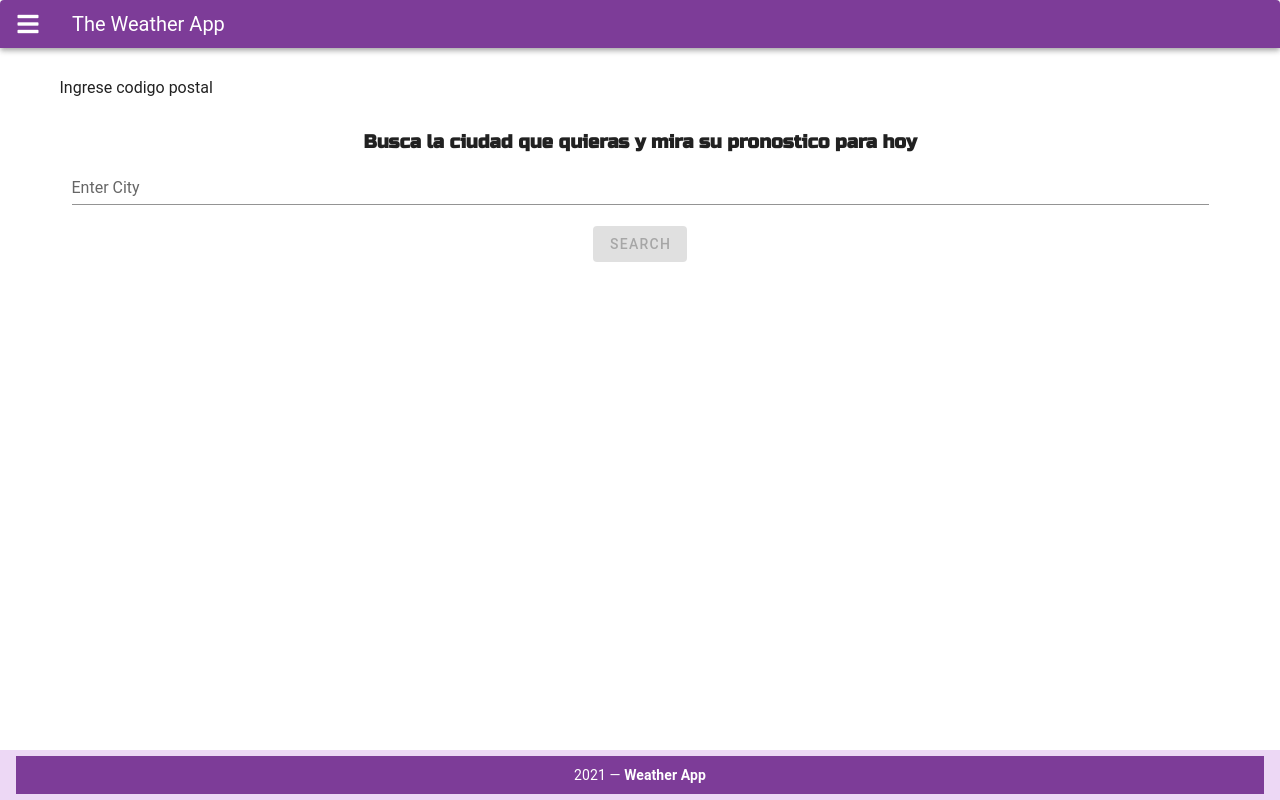
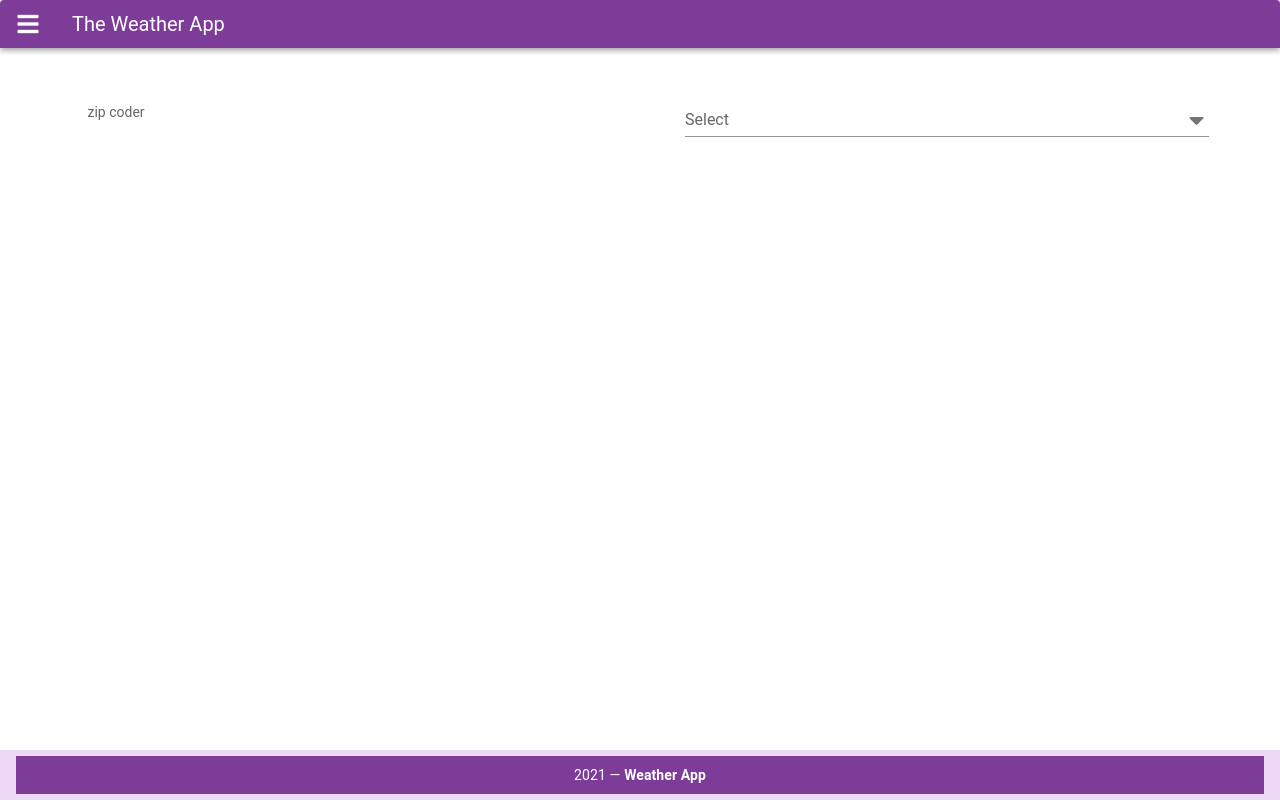
Before and after one commit to cecidragonetti94/weatherApp, a Vue app: page /zipCode in a window 1280 px wide. Built offline with nearby package versions, Linux system fonts and the light colour scheme; no server answers; a small style sheet from the web is missing.

Commit message:
refactor

```diff
--- a/src/components/CityZipCode.vue
+++ b/src/components/CityZipCode.vue
@@ -1,10 +1,60 @@
-.<template>
 
+  <template>
+  <v-container fluid>
+    <v-row align="center">
+      <v-col cols="6">
+        <v-subheader>
+          zip coder
+        </v-subheader>
+      </v-col>
+      <v-col cols="6">
+        <v-select
+          v-model="e1"
+          :items="e3"
+          menu-props="auto"
+          label="Select"
+          hide-details
+          prepend-icon="mdi-map"
+          single-line
+        ></v-select>
+      </v-col>
+
+    </v-row>
+  </v-container>
 </template>
+
 
 <script>
 export default {
 
+    data () {
+      return {
+        e1: 'Florida',
+        e2: 'Texas',
+        e3: ['94040'],
+        e4: null,
+        states: [
+          'Alabama', 'Alaska', 'American Samoa', 'Arizona',
+          'Arkansas', 'California', 'Colorado', 'Connecticut',
+          'Delaware', 'District of Columbia', 'Federated States of Micronesia',
+          'Florida', 'Georgia', 'Guam', 'Hawaii', 'Idaho',
+          'Illinois', 'Indiana', 'Iowa', 'Kansas', 'Kentucky',
+          'Louisiana', 'Maine', 'Marshall Islands', 'Maryland',
+          'Massachusetts', 'Michigan', 'Minnesota', 'Mississippi',
+          'Missouri', 'Montana', 'Nebraska', 'Nevada',
+          'New Hampshire', 'New Jersey', 'New Mexico', 'New York',
+          'North Carolina', 'North Dakota', 'Northern Mariana Islands', 'Ohio',
+          'Oklahoma', 'Oregon', 'Palau', 'Pennsylvania', 'Puerto Rico',
+          'Rhode Island', 'South Carolina', 'South Dakota', 'Tennessee',
+          'Texas', 'Utah', 'Vermont', 'Virgin Island', 'Virginia',
+          'Washington', 'West Virginia', 'Wisconsin', 'Wyoming',
+        ],
+      }
+    },
+//    methods: {
+//     handleCode() {
+//       this.$emit("accion", this.states);
+//     },
 }
 </script>
 
--- a/src/views/ZipCode.vue
+++ b/src/views/ZipCode.vue
@@ -1,16 +1,18 @@
 <template>
 <v-container>
-    <p>Ingrese codigo postal</p>
-    <search-city @accion="zipCoder"/>
-    <city-zip-code/>
+
+    <city-zip-code :code="e3"/>
 </v-container>
 </template>
 
 <script>
 import CityZipCode from '../components/CityZipCode.vue'
-import SearchCity from '../components/SearchCity.vue'
+
 export default {
-  components: { SearchCity, CityZipCode },
+  components: {  CityZipCode },
+  props:{
+      e3: Array
+  },
  data(){
      return{
          coder: {}
@@ -20,13 +22,13 @@ export default {
       this.zipCoder()
  },
  methods:{
-     async zipCoder(city){
+     async zipCoder(e3){
          const key = "4af561725919418cf813bd0a77f4b185"
          const pais = "us"
-         const {data} = await this.axios.get(`https://api.openweathermap.org/data/2.5/weather?zip=${city},${pais}&appid=${key}`)
-         this.code = data
-         console.log("data",this.code)
-         console.log("city", city)
+         const {data} = await this.axios.get(`https://api.openweathermap.org/data/2.5/weather?zip=${e3},${pais}&appid=${key}`)
+         this.coder = data
+         console.log("data",this.coder)
+         console.log("city", e3)
      }
  }
 }
```
